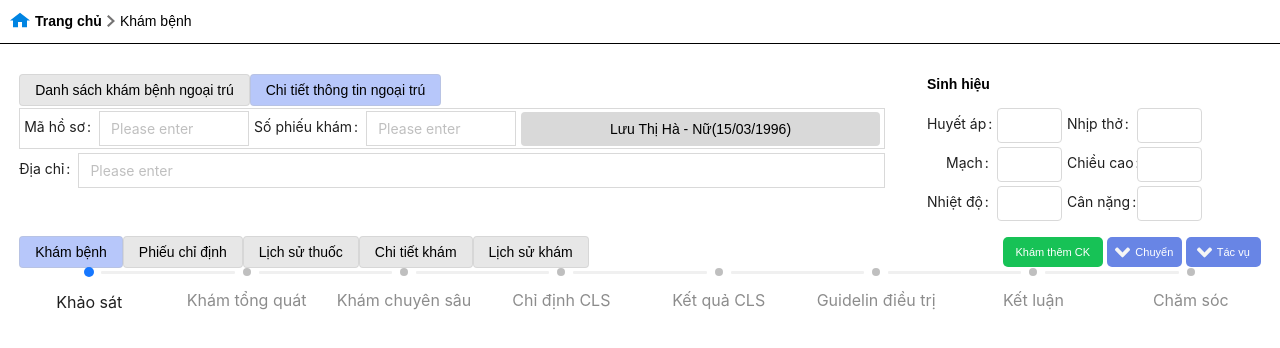
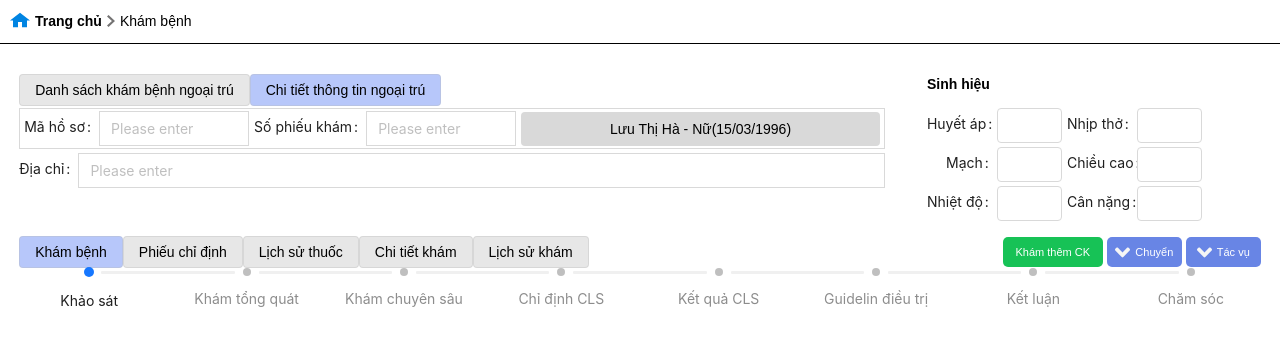
Before and after one commit to Socciu007/medical-appointment, a React (Vite) app: page /examine in a window 1280 px wide. Both pictures are taken after a click on the element "Chi tiết thông tin ngoại trú". Shown: the top 348 px of the page. Built offline with nearby package versions, Linux system fonts and the light colour scheme.

Commit message:
update steps

```diff
--- a/src/pages/ExaminePatient/index.tsx
+++ b/src/pages/ExaminePatient/index.tsx
@@ -87,7 +87,7 @@ const ExaminePatient = () => {
     >
       {dot}
     </Popover>
-  );
+  )
   return (
     <div className="examine-patient-page">
       <div className="container">
@@ -196,8 +196,10 @@ const ExaminePatient = () => {
                 <div className="info-examine-content-right">
                   <div className="info-examine-content-right-header"></div>
                   <div className='info-examine-content-right-step'>
+                    <div></div>
                     <Steps
                       // current={1}
+                      size="small"
                       progressDot={customDot}
                       items={[
                         {
```
